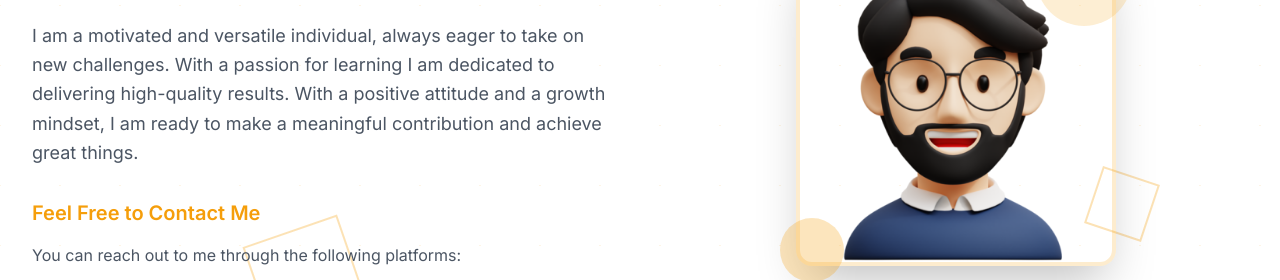
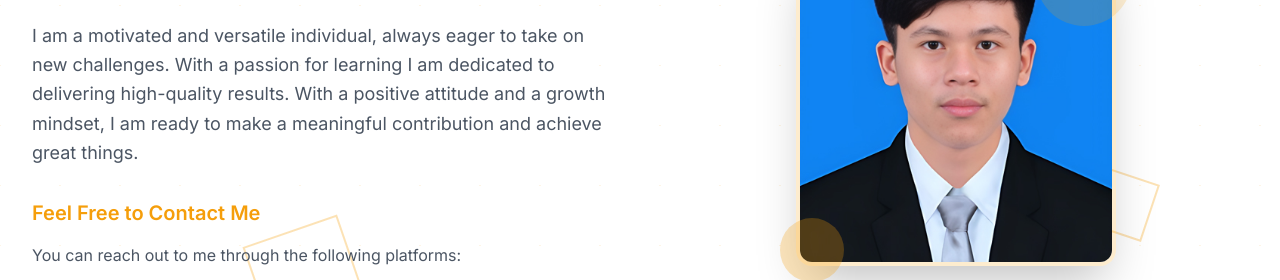
Before and after one commit to RothSoYuTh/Portfolio_Of_Mine, a plain HTML site: page index.html in a window 1280 px wide. Shown: the part 294-574 px from the top of the page. Drawn offline with nearby package versions, Linux system fonts and the light colour scheme.

Commit message:
upload image

```diff
--- a/index.html
+++ b/index.html
@@ -214,7 +214,7 @@
                 <div data-aos="fade-left" class="flex justify-center">
                     <div class="relative">
                         <div class="w-80 h-80 rounded-2xl overflow-hidden border-4 border-primary/20 shadow-2xl ">
-                            <img src="avatar.webp"
+                            <img src="IPhoto.jpg"
                                  alt="YuTh Offender"
                                  class="w-full h-full object-cover ">
                         </div>
```
Also changed, not shown: IPhoto.jpg (added).
